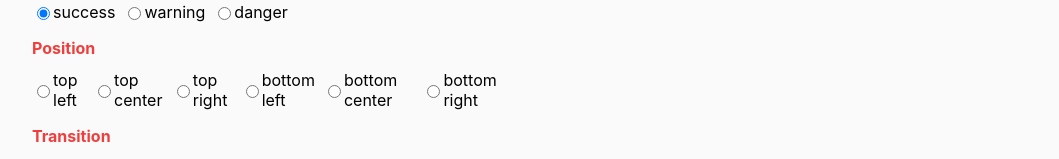
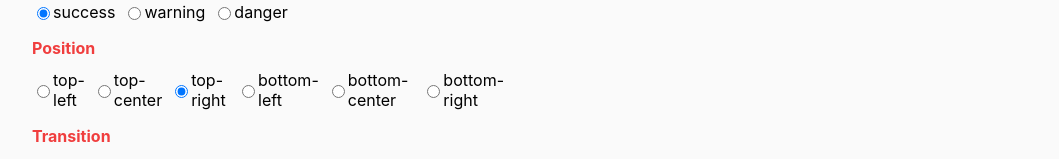
Before and after one commit to roberthgnz/buzz-notify-docs, a Vue app: page / in a window 1280 px wide. Shown: the part 503-662 px from the top of the page, without its empty margins (112-1171 px from the left). Built offline with nearby package versions, Linux system fonts and the light colour scheme.

Commit message:
Update CodeGenerator.vue

```diff
--- a/src/components/CodeGenerator.vue
+++ b/src/components/CodeGenerator.vue
@@ -99,12 +99,12 @@ export default {
     const types = ["success", "warning", "danger"];
 
     const positions = [
-      "top left",
-      "top center",
-      "top right",
-      "bottom left",
-      "bottom center",
-      "bottom right",
+      "top-left",
+      "top-center",
+      "top-right",
+      "bottom-left",
+      "bottom-center",
+      "bottom-right",
     ];
 
     const transitions = ["fade", "bounce", "slide-blurred"];
```
